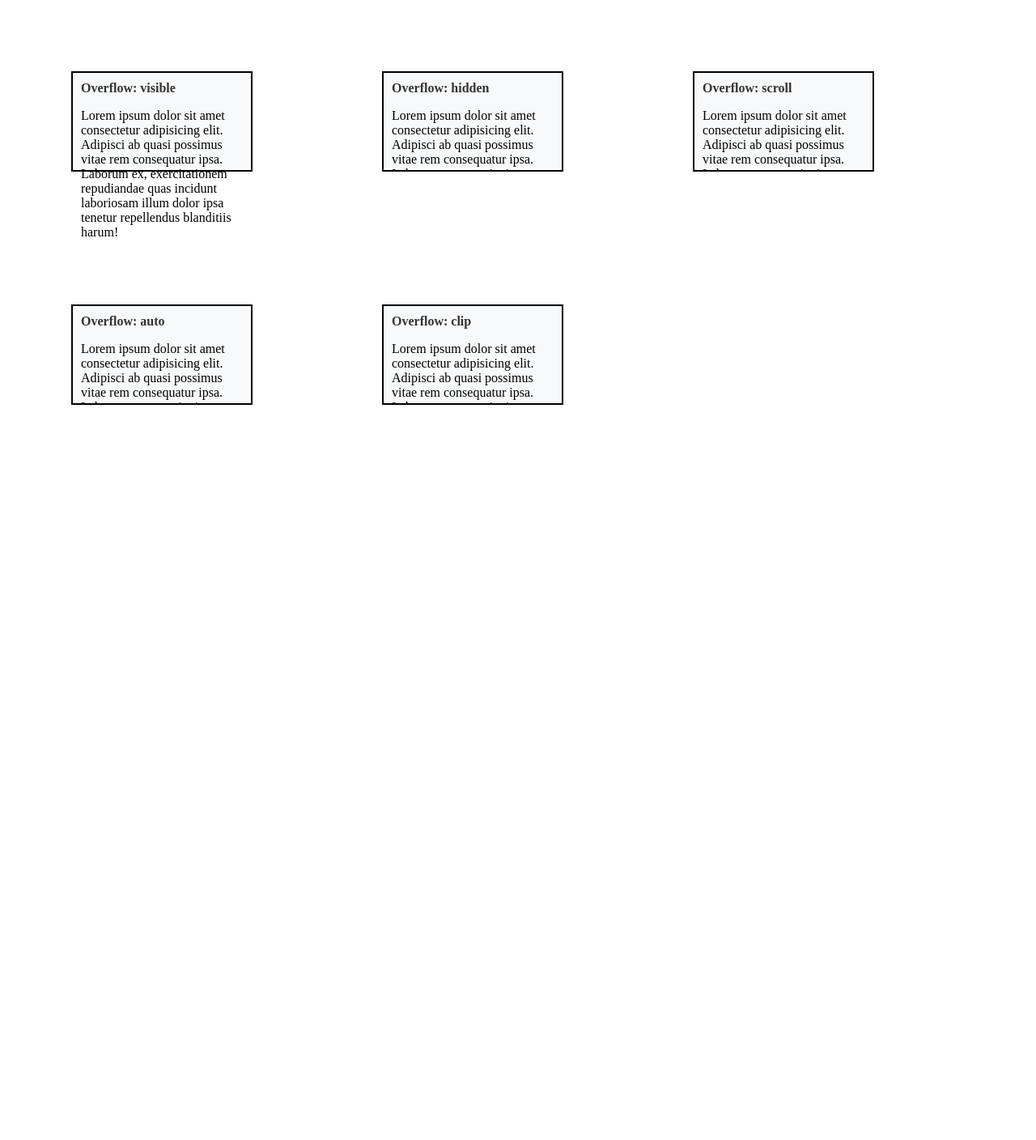
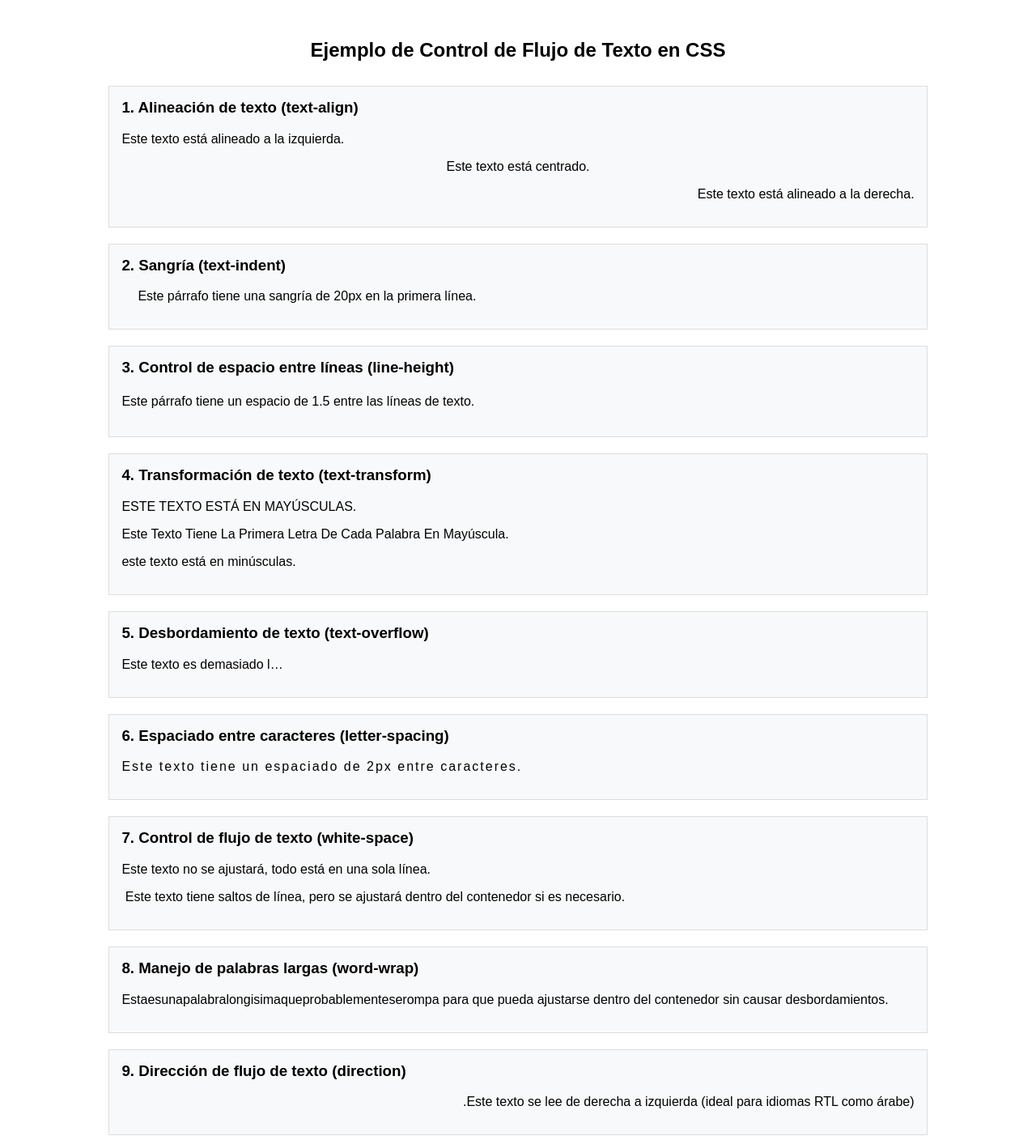
Before and after one commit to ecamilogp/curso-de-css, a Vue app: page / in a window 1280 px wide. Shown: the top 1408 px of the page at 81% size. Before the commit the page ends 800 px from the top, so only its background shows below. Built offline with nearby package versions, Linux system fonts and the light colour scheme; the HTML template or start-up script is replaced by a standard one.

Commit message:
uso de flujo de texto

```diff
--- a/src/App.vue
+++ b/src/App.vue
@@ -22,7 +22,8 @@
 // import VentanaModal from './component/css-intermedio/VentanaModal.vue'
 // import PositionFixedYSticky from './component/css-intermedio/PositionFixedYSticky.vue'
 // import Transiciones from './component/css-intermedio/Transiciones-.vue'
-import Overflow from './component/css-intermedio/Overflow-.vue'
+// import Overflow from './component/css-intermedio/Overflow-.vue'
+import ControlDeFlujoDeTexto from './component/css-intermedio/ControlDeFlujoDeTexto.vue'
 </script>
 
 <template>
@@ -49,5 +50,6 @@ import Overflow from './component/css-intermedio/Overflow-.vue'
   <!-- <PositionFixedYSticky /> -->
   <!-- <VentanaModal /> -->
   <!-- <Transiciones /> -->
-  <Overflow />
+  <!-- <Overflow /> -->
+  <ControlDeFlujoDeTexto />
 </template>
--- /dev/null
+++ b/src/component/css-intermedio/ControlDeFlujoDeTexto.vue
@@ -0,0 +1,148 @@
+<template>
+  <div class="text-container">
+    <h2>Ejemplo de Control de Flujo de Texto en CSS</h2>
+
+    <div class="text-box">
+      <h3>1. Alineación de texto (text-align)</h3>
+      <p class="align-left">Este texto está alineado a la izquierda.</p>
+      <p class="align-center">Este texto está centrado.</p>
+      <p class="align-right">Este texto está alineado a la derecha.</p>
+    </div>
+
+    <div class="text-box">
+      <h3>2. Sangría (text-indent)</h3>
+      <p class="indent">Este párrafo tiene una sangría de 20px en la primera línea.</p>
+    </div>
+
+    <div class="text-box">
+      <h3>3. Control de espacio entre líneas (line-height)</h3>
+      <p class="line-height">Este párrafo tiene un espacio de 1.5 entre las líneas de texto.</p>
+    </div>
+
+    <div class="text-box">
+      <h3>4. Transformación de texto (text-transform)</h3>
+      <p class="uppercase">Este texto está en mayúsculas.</p>
+      <p class="capitalize">Este texto tiene la primera letra de cada palabra en mayúscula.</p>
+      <p class="lowercase">ESTE TEXTO ESTÁ EN MINÚSCULAS.</p>
+    </div>
+
+    <div class="text-box">
+      <h3>5. Desbordamiento de texto (text-overflow)</h3>
+      <p class="ellipsis">
+        Este texto es demasiado largo para el contenedor y se cortará con puntos suspensivos...
+      </p>
+    </div>
+
+    <div class="text-box">
+      <h3>6. Espaciado entre caracteres (letter-spacing)</h3>
+      <p class="letter-spacing">Este texto tiene un espaciado de 2px entre caracteres.</p>
+    </div>
+
+    <div class="text-box">
+      <h3>7. Control de flujo de texto (white-space)</h3>
+      <p class="nowrap">Este texto no se ajustará, todo está en una sola línea.</p>
+      <p class="pre-wrap">
+        Este texto tiene saltos de línea, pero se ajustará dentro del contenedor si es necesario.
+      </p>
+    </div>
+
+    <div class="text-box">
+      <h3>8. Manejo de palabras largas (word-wrap)</h3>
+      <p class="break-word">
+        Estaesunapalabralongisimaqueprobablementeserompa para que pueda ajustarse dentro del
+        contenedor sin causar desbordamientos.
+      </p>
+    </div>
+
+    <div class="text-box">
+      <h3>9. Dirección de flujo de texto (direction)</h3>
+      <p class="rtl">
+        Este texto se lee de derecha a izquierda (ideal para idiomas RTL como árabe).
+      </p>
+    </div>
+  </div>
+</template>
+
+<style scoped>
+.text-container {
+  width: 80%;
+  margin: 0 auto;
+  padding: 20px;
+  font-family: Arial, sans-serif;
+}
+
+h2 {
+  text-align: center;
+  margin-bottom: 30px;
+}
+
+.text-box {
+  margin-bottom: 20px;
+  padding: 15px;
+  border: 1px solid #ddd;
+  background-color: #f8f9fa;
+}
+
+h3 {
+  margin-top: 0;
+}
+
+.align-left {
+  text-align: left;
+}
+
+.align-center {
+  text-align: center;
+}
+
+.align-right {
+  text-align: right;
+}
+
+.indent {
+  text-indent: 20px;
+}
+
+.line-height {
+  line-height: 1.5;
+}
+
+.uppercase {
+  text-transform: uppercase;
+}
+
+.capitalize {
+  text-transform: capitalize;
+}
+
+.lowercase {
+  text-transform: lowercase;
+}
+
+.ellipsis {
+  width: 200px;
+  white-space: nowrap;
+  overflow: hidden;
+  text-overflow: ellipsis;
+}
+
+.letter-spacing {
+  letter-spacing: 2px;
+}
+
+.nowrap {
+  white-space: nowrap;
+}
+
+.pre-wrap {
+  white-space: pre-wrap;
+}
+
+.break-word {
+  word-wrap: break-word;
+}
+
+.rtl {
+  direction: rtl;
+}
+</style>
```
